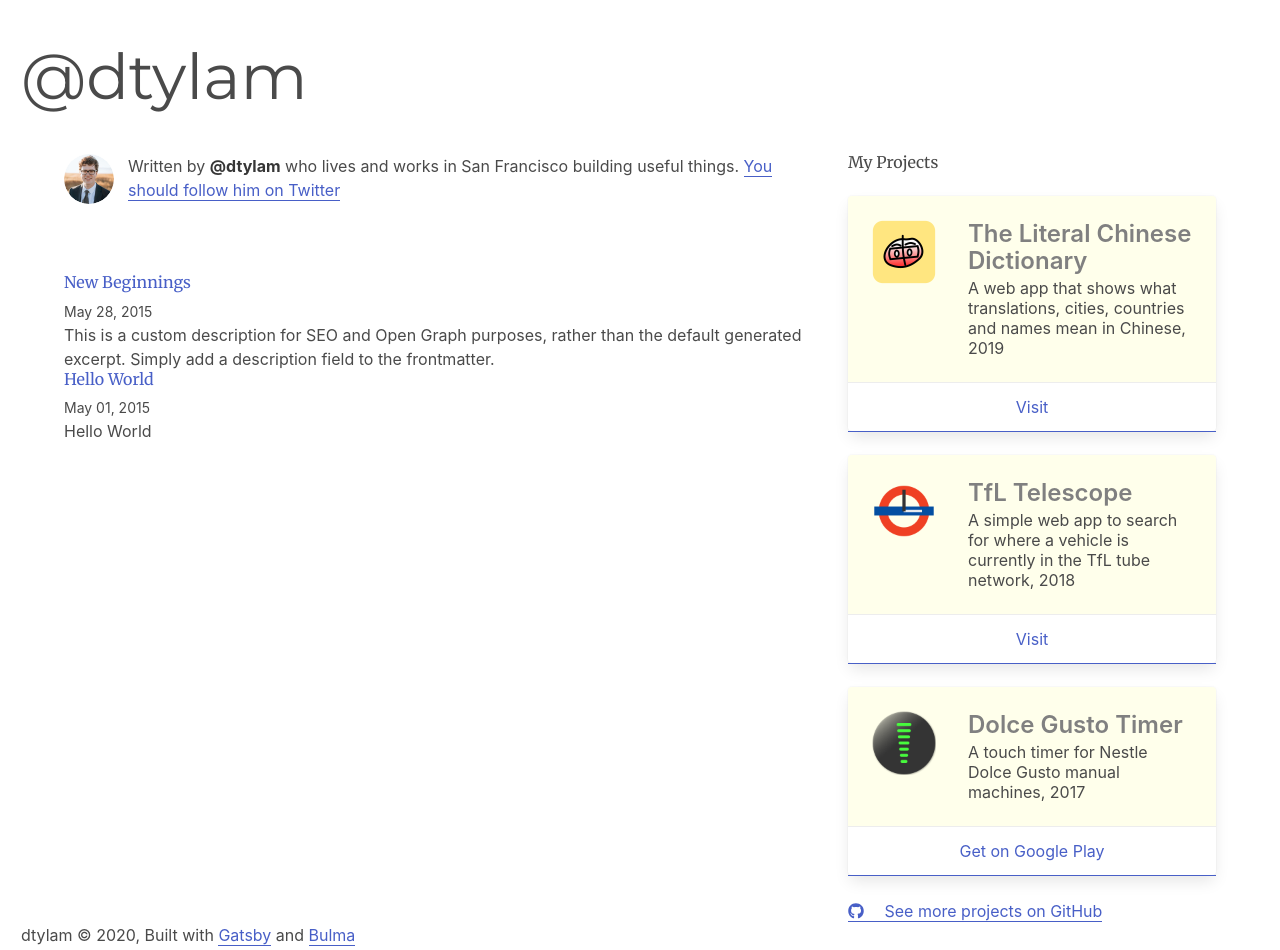
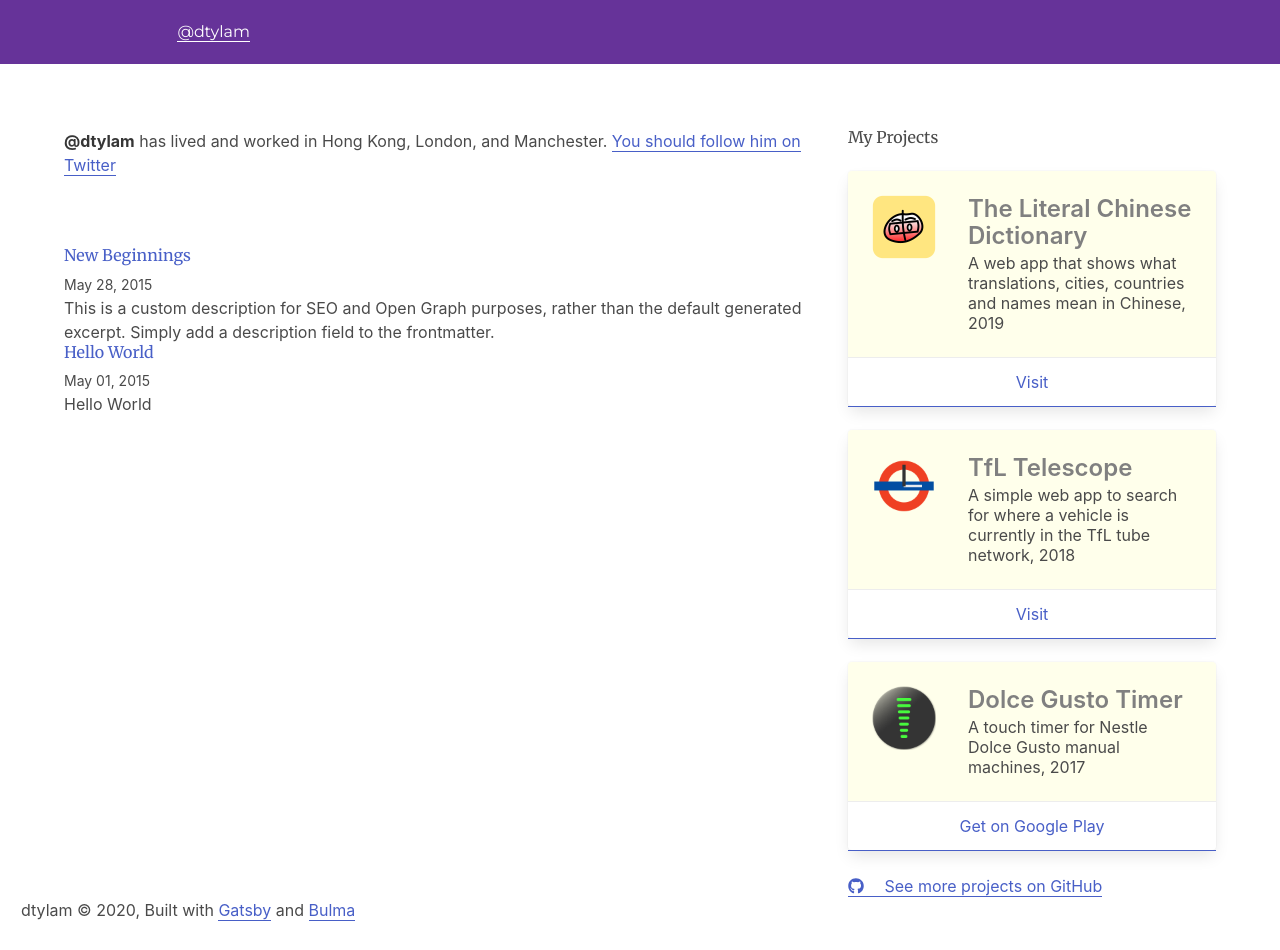
Before and after one commit to dtylam/gatsby-main, a Gatsby site: page / in a window 1280 px wide. Built offline with nearby package versions, Linux system fonts and the light colour scheme; Gatsby itself is replaced by a stand-in of ours; some packages are replaced by stand-ins of ours.

Commit message:
extracted header out

```diff
--- a/gatsby-config.js
+++ b/gatsby-config.js
@@ -3,7 +3,7 @@ module.exports = {
     title: `@dtylam`,
     author: {
       name: `@dtylam`,
-      summary: `who lives and works in San Francisco building useful things.`,
+      summary: `has lived and worked in Hong Kong, London, and Manchester.`,
     },
     description: `My personal site. All projects and views meown and not employers'.`,
     siteUrl: `https://dtylam.github.io`,
--- a/src/components/bio.js
+++ b/src/components/bio.js
@@ -7,7 +7,6 @@
 
 import React from "react"
 import { useStaticQuery, graphql } from "gatsby"
-import Image from "gatsby-image"
 
 import { rhythm } from "../utils/typography"
 
@@ -43,21 +42,8 @@ const Bio = () => {
         marginBottom: rhythm(2.5),
       }}
     >
-      <Image
-        fixed={data.avatar.childImageSharp.fixed}
-        alt={author.name}
-        style={{
-          marginRight: rhythm(1 / 2),
-          marginBottom: 0,
-          minWidth: 50,
-          borderRadius: `100%`,
-        }}
-        imgStyle={{
-          borderRadius: `50%`,
-        }}
-      />
       <p>
-        Written by <strong>{author.name}</strong> {author.summary}
+        <strong>{author.name}</strong> {author.summary}
         {` `}
         <a href={`https://twitter.com/${social.twitter}`}>
           You should follow him on Twitter
--- /dev/null
+++ b/src/components/header.js
@@ -0,0 +1,64 @@
+import { Link } from "gatsby"
+import PropTypes from "prop-types"
+import React from "react"
+
+const Header = ({ location, siteTitle }) => {
+  const rootPath = `${__PATH_PREFIX__}/`
+  return (
+    <header
+      style={{
+        background: `rebeccapurple`,
+        marginBottom: `1.45rem`,
+      }}
+    >
+      <div
+        style={{
+          margin: `0 auto`,
+          maxWidth: 960,
+          padding: `1.45rem 1.0875rem`,
+        }}
+      >
+        {location.pathname === rootPath ? (
+          <h1 style={{ margin: 0 }}>
+            <Link
+              to="/"
+              style={{
+                color: `white`,
+                textDecoration: `none`,
+              }}
+            >
+              {siteTitle}
+            </Link>
+          </h1>
+        ) : (
+          <h3
+            style={{
+              fontFamily: `Montserrat, sans-serif`,
+              marginTop: 0,
+            }}
+          >
+            <Link
+              style={{
+                boxShadow: `none`,
+                color: `white`,
+              }}
+              to={`/`}
+            >
+              {siteTitle}
+            </Link>
+          </h3>
+        )}
+      </div>
+    </header>
+  )
+}
+
+Header.propTypes = {
+  siteTitle: PropTypes.string,
+}
+
+Header.defaultProps = {
+  siteTitle: ``,
+}
+
+export default Header
--- a/src/components/layout.js
+++ b/src/components/layout.js
@@ -1,53 +1,8 @@
 import React from "react"
-import { Link } from "gatsby"
 
-import { rhythm, scale } from "../utils/typography"
+import { rhythm } from "../utils/typography"
 
-const Layout = ({ location, title, children }) => {
-  const rootPath = `${__PATH_PREFIX__}/`
-  let header
-
-  if (location.pathname === rootPath) {
-    header = (
-      <h1
-        style={{
-          ...scale(1.5),
-          marginBottom: rhythm(1.5),
-          marginTop: 0,
-        }}
-      >
-        <Link
-          style={{
-            boxShadow: `none`,
-            color: `inherit`,
-          }}
-          to={`/`}
-        >
-          {title}
-        </Link>
-      </h1>
-    )
-  } else {
-    header = (
-      <h3
-        style={{
-          fontFamily: `Montserrat, sans-serif`,
-          marginTop: 0,
-        }}
-      >
-        <Link
-          style={{
-            boxShadow: `none`,
-            color: `inherit`,
-          }}
-          to={`/`}
-        >
-          {title}
-        </Link>
-      </h3>
-    )
-  }
-  return (
+const Layout = ({ children }) => (
   <div
     style={{
       marginLeft: `auto`,
@@ -55,7 +10,6 @@ const Layout = ({ location, title, children }) => {
       padding: `${rhythm(1.5)} ${rhythm(3 / 4)}`,
     }}
   >
-      <header>{header}</header>
     <main>{children}</main>
     <footer>
       dtylam © {new Date().getFullYear()}, Built with
@@ -66,6 +20,5 @@ const Layout = ({ location, title, children }) => {
     </footer>
   </div>
 )
-}
 
 export default Layout
--- a/src/pages/index.js
+++ b/src/pages/index.js
@@ -3,6 +3,7 @@ import { Link, graphql } from "gatsby"
 import "./mystyles.scss"
 
 import Bio from "../components/bio"
+import Header from "../components/header"
 import Layout from "../components/layout"
 import { Projects } from "../components/projects"
 import SEO from "../components/seo"
@@ -13,7 +14,9 @@ const BlogIndex = ({ data, location }) => {
   const posts = data.allMarkdownRemark.edges
 
   return (
-    <Layout location={location} title={siteTitle}>
+    <>
+      <Header location={location} siteTitle={siteTitle} />
+      <Layout>
         <SEO title="Home" />
         <div className="container">
           <div className="columns is-tablet is-multiline">
@@ -29,7 +32,10 @@ const BlogIndex = ({ data, location }) => {
                           marginBottom: rhythm(1 / 4),
                         }}
                       >
-                      <Link style={{ boxShadow: `none` }} to={node.fields.slug}>
+                        <Link
+                          style={{ boxShadow: `none` }}
+                          to={node.fields.slug}
+                        >
                           {title}
                         </Link>
                       </h3>
@@ -53,6 +59,7 @@ const BlogIndex = ({ data, location }) => {
           </div>
         </div>
       </Layout>
+    </>
   )
 }
 
```
Also changed, not shown: package.json (+3 -4 lines). Lines whose indentation alone changed are shown as unchanged.
